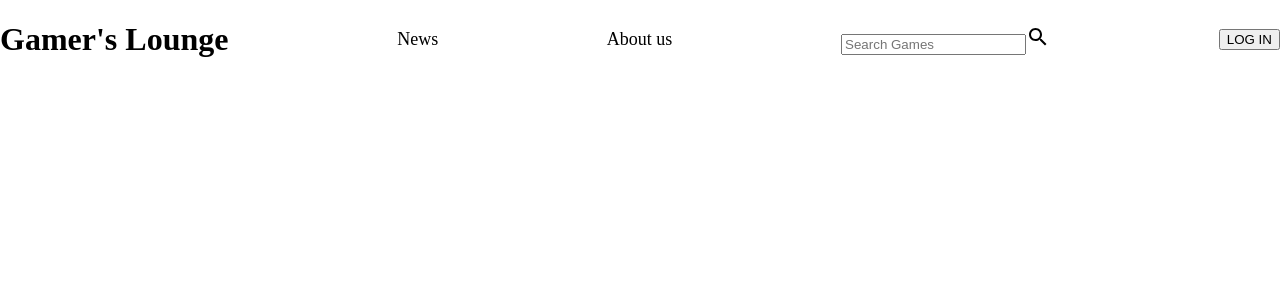
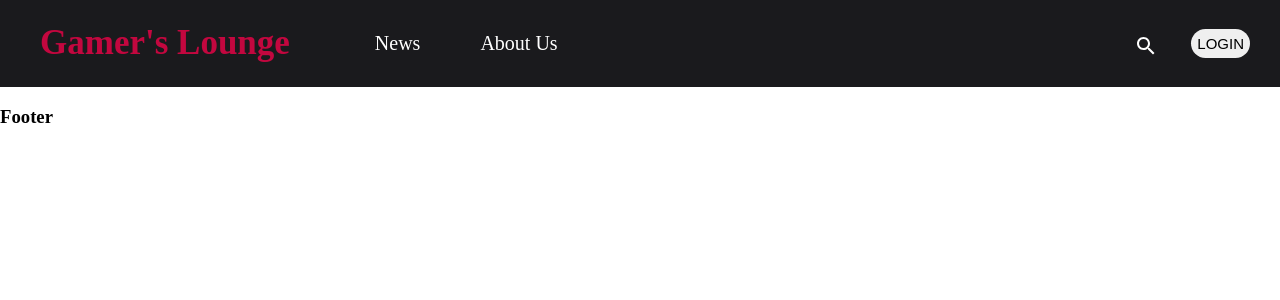
Before and after one commit to ShubhamShrestha25/Gamestore, a React (Create React App) app: page / in a window 1280 px wide. Shown: the top 300 px of the page. Built offline with nearby package versions, Linux system fonts and the light colour scheme.

Commit message:
added navbar

```diff
--- a/src/App.css
+++ b/src/App.css
@@ -1,24 +1,93 @@
 body {
   margin: 0;
   padding: 0;
+  box-sizing: border-box;
 }
 
 /* header */
 
 .header {
+  position: sticky;
+  top: 0;
+  overflow: hidden;
+  background-color: #1a1a1d;
+  color: white;
+}
+
+.left {
+  float: left;
+  margin-left: 40px;
   display: flex;
-  justify-content: space-between;
   align-items: center;
 }
+.left > h1 {
+  display: inline-block;
+  margin-right: 55px;
+  font-size: 35px;
+  cursor: pointer;
+  color: #c3073f;
+}
 
-.header > p {
-  font-size: 18px;
+.left > p {
+  margin: 30px;
+  font-size: 20px;
   cursor: pointer;
 }
 
-.header > h1 {
+.left :hover {
+  transform: scale(1.3);
+  transition-duration: 0.5s;
+  color: #c3073f;
+}
+
+.right {
+  float: right;
+  margin: 20px 0;
+}
+
+.search-bar {
+  display: inline-block;
+  margin: 5px;
+  margin-right: 30px;
+}
+
+.login {
+  display: inline-block;
+  margin: 5px;
+  padding: 6px;
+  margin-right: 30px;
+  border: none;
+  cursor: pointer;
+  font-size: 15px;
+  border-radius: 30px;
+}
+
+.login:hover {
+  background-color: #c3073f;
+  color: antiquewhite;
+}
+
+.search-icon {
+  position: relative;
+  top: 9px;
+  left: 2px;
   cursor: pointer;
 }
 
-.search-bar {
+.input {
+  border: none;
+  outline: none;
+  padding: 0;
+  transition: 0.4s all;
+  line-height: 30px;
+  width: 0px;
 }
+
+.search-bar:hover .input {
+  width: 230px;
+  padding: 0 6px;
+}
+
+.login:focus{
+  outline: none;
+}
--- a/src/App.js
+++ b/src/App.js
@@ -9,7 +9,7 @@ function App() {
     <div className="App">
       <Header />
       {/* <Middle /> */}
-      {/* <Footer /> */}
+      <Footer />
     </div>
   );
 }
--- a/src/components/Header.jsx
+++ b/src/components/Header.jsx
@@ -4,22 +4,19 @@ import SearchIcon from '@material-ui/icons/Search';
 const Header = () => {
     return (
         <div className="header">
+            <div className="left">
+                <h1>Gamer's Lounge</h1>
+                <p>News</p>
+                <p>About Us</p>
+            </div>
 
-        <h1>Gamer's Lounge</h1>
-
-
-            <p>News</p>
-            <p>About us</p>
-
-
-        <div className="search-bar">
-            <input type="text" placeholder="Search Games " />
-            <SearchIcon />
-        </div>
-
-        <div className="login">
-            <button>LOG IN</button>
-        </div>
+            <div className="right">
+                <div className="search-bar">
+                    <input className="input" type="text" placeholder="Search Games " />
+                    <SearchIcon className="search-icon"/>
+                </div>
+                    <button className="login">LOGIN</button>
+            </div>
         </div>
     )
 }
```
